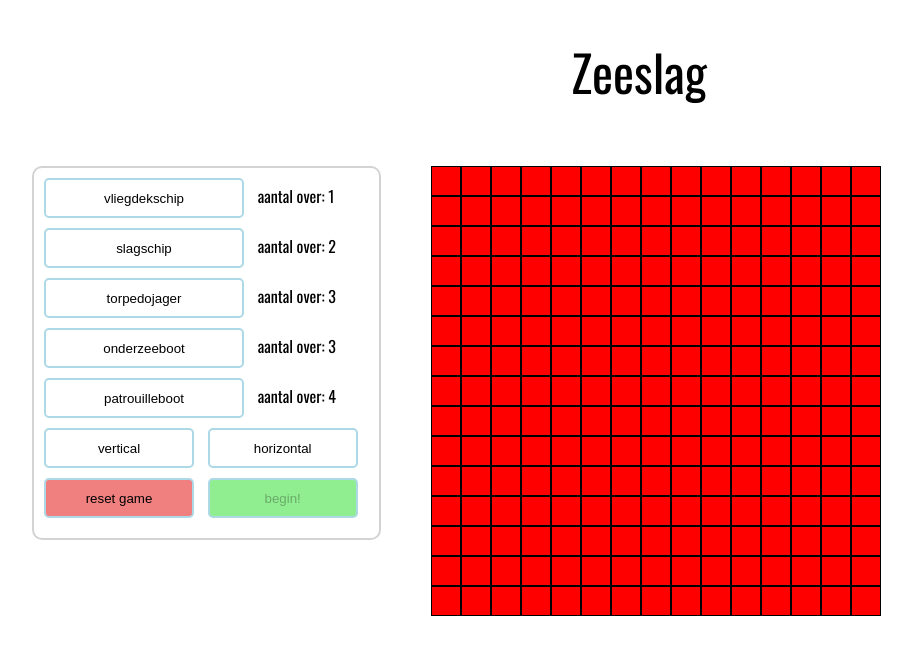
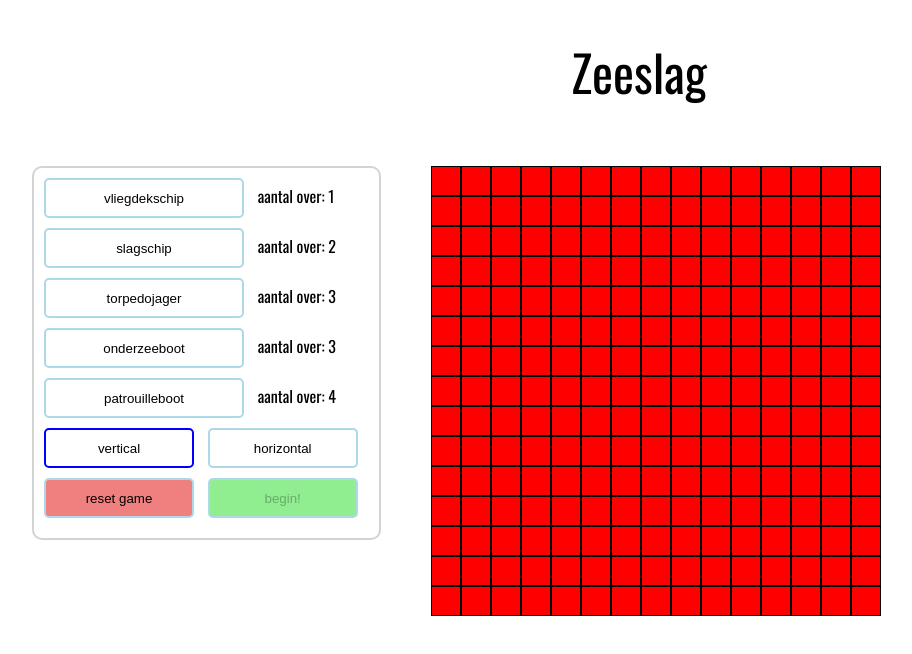
Before and after one commit to romanornr/Battleship-Nodejs, a website: page client/index.html in a window 1280 px wide. Both pictures are taken after a click on the button "vertical". Shown: the whole page, without its empty margins (1-913 px from the left). Drawn offline with nearby package versions, Linux system fonts and the light colour scheme.

Commit message:
improved GUI
improved GUI

```diff
--- a/client/css/style.css
+++ b/client/css/style.css
@@ -66,3 +66,12 @@ body {
 .shootTitle:hover {
     background-color: lightblue;
 }
+
+:focus {
+    outline-color: transparent;
+    outline-style: none;
+}
+
+#vertical {
+    border-color: blue;
+}
--- a/client/index.html
+++ b/client/index.html
@@ -22,8 +22,8 @@
     <button onclick="setShipType(4)">patrouilleboot</button>
     aantal over: 4
     <div id="bottomButtons">
-        <button class="rotateButton" onclick="setShipRotation(0)">vertical</button>
-        <button class="rotateButton" onclick="setShipRotation(1)">horizontal</button>
+        <button id="vertical" class="rotateButton" onclick="setShipRotation(0)">vertical</button>
+        <button id="horizontal" class="rotateButton" onclick="setShipRotation(1)">horizontal</button>
         <button id="resetButton" class="resetButton" onclick="resetGame()">reset game</button>
         <button id=SB" class="startButton" disabled="disabled" onclick="startStageTwo()">begin!</button>
     </div>
--- a/client/js/main.js
+++ b/client/js/main.js
@@ -338,6 +338,13 @@ var setShipType = function (type) {
 //sets the ship rotation. called by a button
 var setShipRotation = function (rotation) {
     gameWorld.selectedShipRotation = rotation;
+    if(rotation == 0) {
+        document.getElementById("vertical").style.borderColor = "blue";
+        document.getElementById("horizontal").style.borderColor = "lightblue";
+    }else{
+        document.getElementById("vertical").style.borderColor = "lightblue";
+        document.getElementById("horizontal").style.borderColor = "blue";
+    }
 };
 
 /**
```
